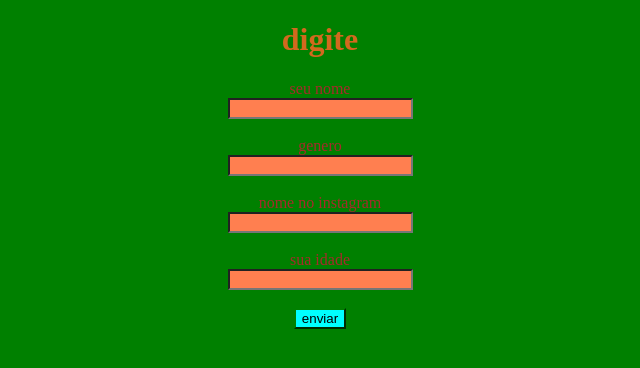
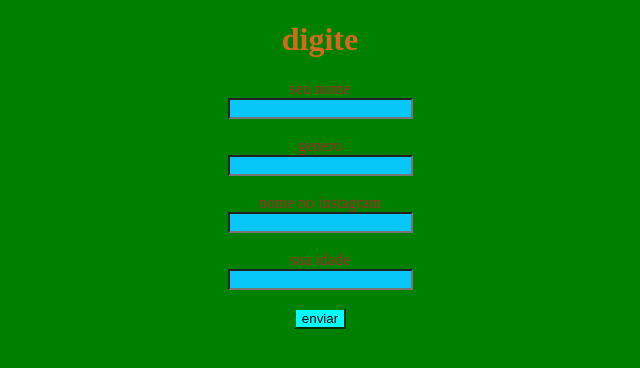
Before and after one commit to LeozimIdeau/pesquisa-simples, a Flask app: page / in a window 1280 px wide. Shown: the top 368 px of the page, without its empty margins (320-960 px from the left). Run offline with Flask 3, Linux system fonts and the light colour scheme.

Commit message:
Update menu.css

```diff
--- a/static/css/menu.css
+++ b/static/css/menu.css
@@ -10,7 +10,10 @@ label{
           color: brown;
 }
 input{
-          background-color: coral;
+          background-color: rgb(6, 199, 247);
+}
+button{
+          background-color: beige;
 }
 .a{
           color: chocolate;
```
